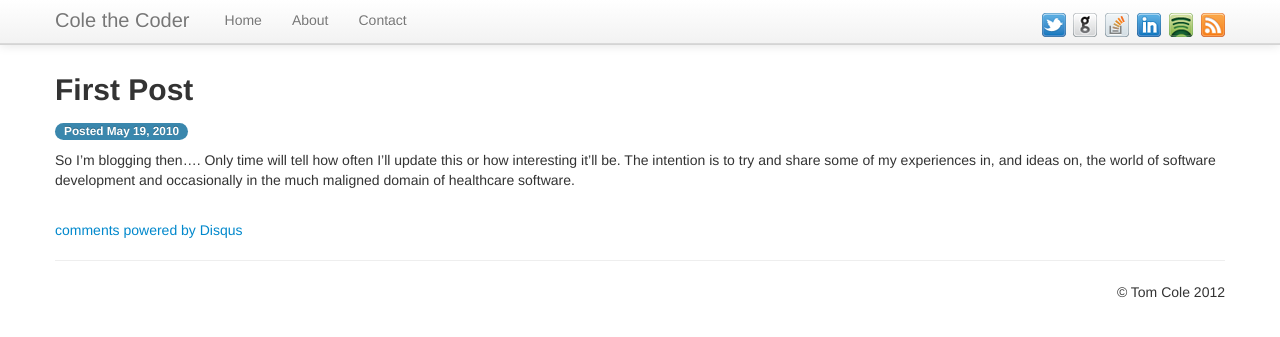
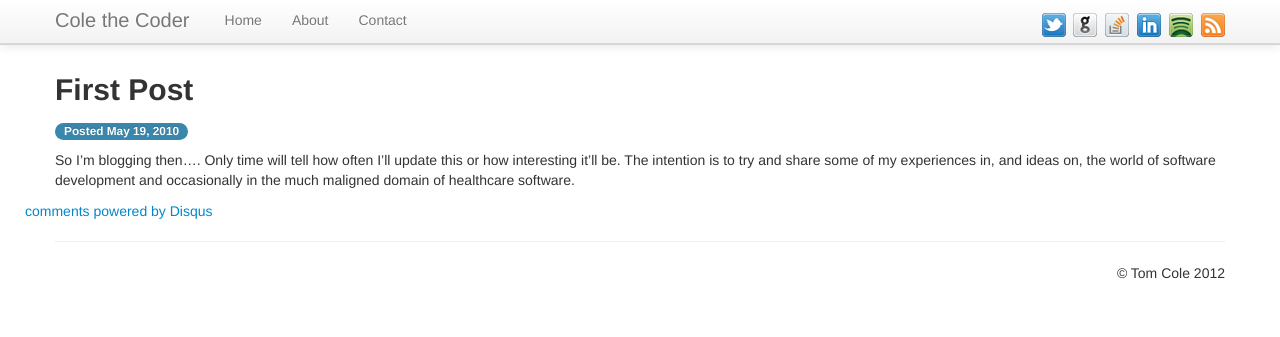
Before and after one commit to colethecoder/colethecoder.github.com, a Jekyll site: the page built from _posts/2010-05-19-First-Post.md, in a window 1280 px wide. Shown: the top 337 px of the page. Built offline with Jekyll 4.4.1, drawn with Linux system fonts in a browser that asks for light colours; Markdown is read by kramdown in place of the engine named in the settings; comment, search, counter and statistics services are not loaded.

Commit message:
post layout

```diff
--- a/_layouts/post.html
+++ b/_layouts/post.html
@@ -2,8 +2,7 @@
 layout: layout
 ---
 
-<div class="span12">
-	<div id="post">
+	<div class="span12">
 		<h2>{{ page.title }}</h2>
 		<span class="badge badge-info">Posted {{ page.date | date: "%B %e, %Y" }}</span>
 		<p>{{ content }}</p>
@@ -13,8 +12,7 @@
 		{% endfor %}
 		</div>
 	</div>
-	<br/>
-    <div id="disqus_thread"></div>
+    <div class="span12" id="disqus_thread"></div>
     <script type="text/javascript">
             /* * * CONFIGURATION VARIABLES: EDIT BEFORE PASTING INTO YOUR WEBPAGE * * */
             var disqus_shortname = 'colethecoder'; // required: replace example with your forum shortname
@@ -28,4 +26,3 @@
     </script>
     <noscript>Please enable JavaScript to view the <a href="http://disqus.com/?ref_noscript">comments powered by Disqus.</a></noscript>
     <a href="http://disqus.com" class="dsq-brlink">comments powered by <span class="logo-disqus">Disqus</span></a>
-</div>
```
